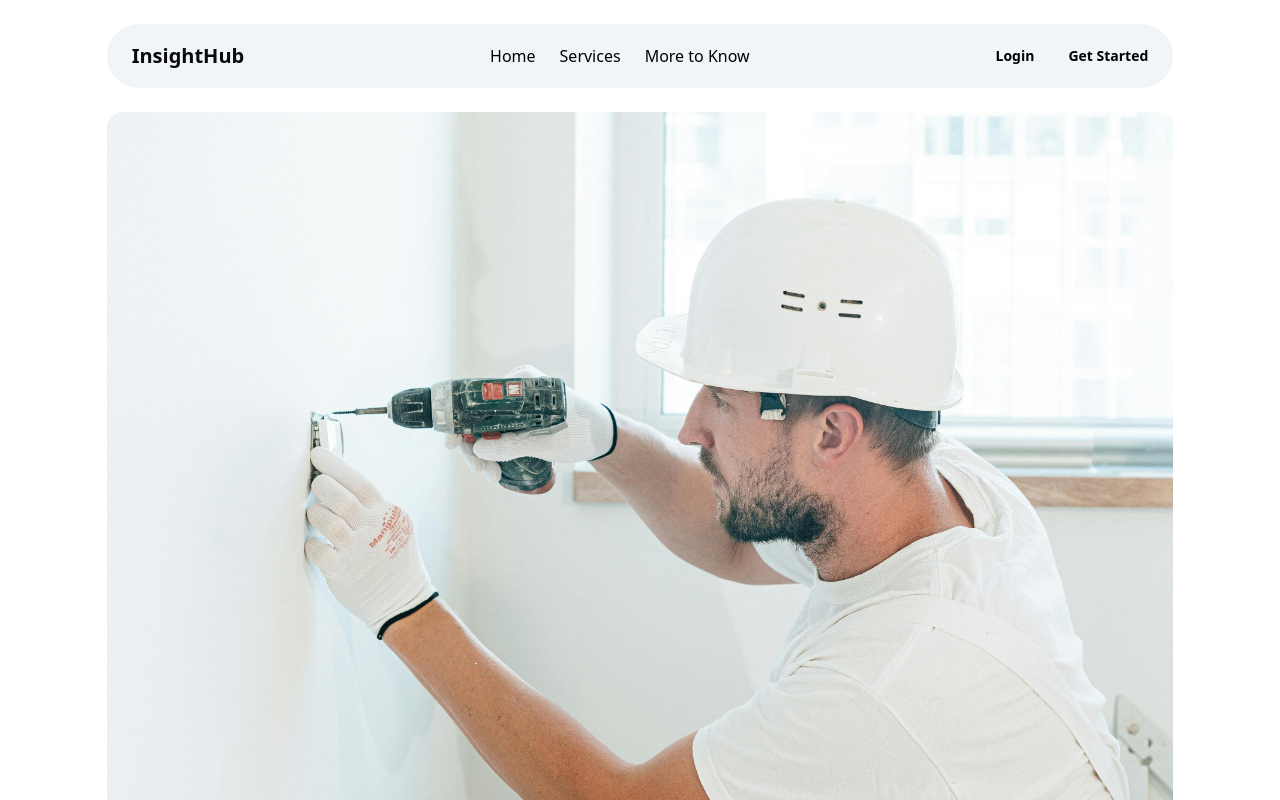
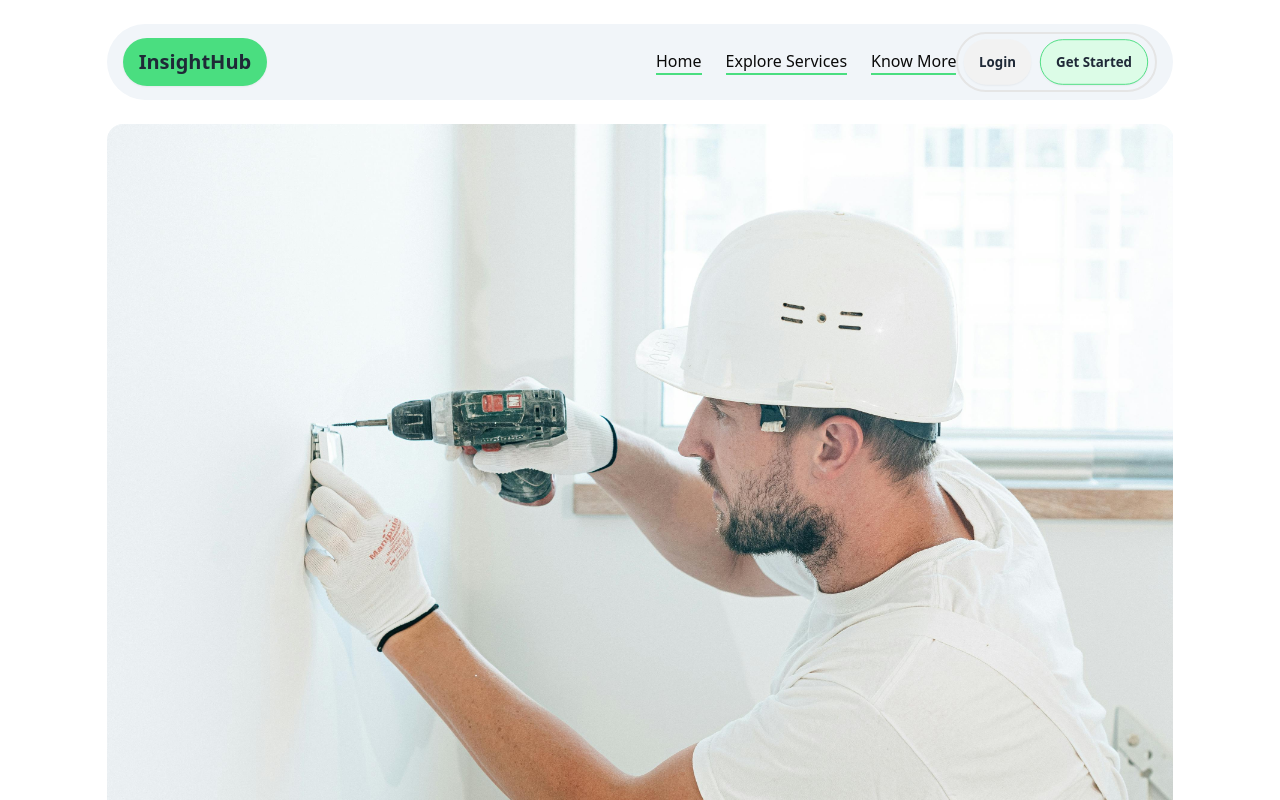
Before and after one commit to amirhamzaayon/InsightHub-client, a React (Vite) app: page / in a window 1280 px wide. Shown: the top 800 px of the page. Built offline with nearby package versions, Linux system fonts and the light colour scheme; no server answers.

Commit message:
change the navbar lagyout design and make responsiveness

```diff
--- a/src/Components/NavBar.jsx
+++ b/src/Components/NavBar.jsx
@@ -1,106 +1,166 @@
 import { AuthContext } from "@/Providers/AuthProvider";
-import { useContext } from "react";
-import { Link } from "react-router-dom";
+import { useContext, useState } from "react";
+import { Link, NavLink } from "react-router-dom";
 
 export const NavBar = () => {
   const { user, logOut } = useContext(AuthContext);
-  // console.log(user);
+  const [isMenuOpen, setIsMenuOpen] = useState(false);
+
+  const toggleMenu = () => {
+    setIsMenuOpen(!isMenuOpen);
+  };
 
   const scrollToSection = (id) => {
     const section = document.getElementById(id);
     if (section) {
       section.scrollIntoView({ behavior: "smooth" });
     }
+    // Close mobile menu after clicking a link
+    setIsMenuOpen(false);
   };
 
-  const publiceNavLinks = (
+  const navLinkStyle = ({ isActive }) =>
+    isActive ? "border-b-2 border-green-400" : "";
+
+  const navLinks = (
     <>
-      <Link to="/">Home</Link>
-      <Link to="#ServiceCards" onClick={() => scrollToSection("ServiceCards")}>
-        Services
-      </Link>
-      <Link to="#faq" onClick={() => scrollToSection("faq")}>
-        More to Know
-      </Link>
+      <NavLink
+        to="/"
+        className={navLinkStyle}
+        onClick={() => scrollToSection("Home")}
+      >
+        Home
+      </NavLink>
+
+      <NavLink
+        to="#ServiceCards"
+        className={navLinkStyle}
+        onClick={() => scrollToSection("ServiceCards")}
+      >
+        Explore Services
+      </NavLink>
+
+      <NavLink
+        to="#faq"
+        className={navLinkStyle}
+        onClick={() => scrollToSection("faq")}
+      >
+        Know More
+      </NavLink>
     </>
   );
-  const userNavLinks = (
+
+  const userActionLink = (
     <>
-      <Link to="/">Home</Link>
-      <Link to="#ServiceCards" onClick={() => scrollToSection("ServiceCards")}>
-        Services
-      </Link>
-      <Link to="/features/MyServices">My services</Link>
-      <Link to="/features/MyReviews">My Reviews</Link>
-      <Link to="/features/AddService">Add Services</Link>
+      <NavLink
+        to="/features/MyServices"
+        className={navLinkStyle}
+        onClick={() => setIsMenuOpen(false)}
+      >
+        My services
+      </NavLink>
+
+      <NavLink
+        to="/features/MyReviews"
+        className={navLinkStyle}
+        onClick={() => setIsMenuOpen(false)}
+      >
+        My Reviews
+      </NavLink>
     </>
   );
+
   return (
-    <div>
-      <div className="justify-between rounded-full navbar bg-slate-100">
-        <div className="">
-          <a className="text-xl rounded-full btn btn-ghost">InsightHub</a>
+    <div className="sticky top-0 z-10 w-full">
+      <div className="px-4 rounded-full navbar bg-slate-100 sm:justify-between">
+        {/* Logo - always visible */}
+        <div className="flex-1">
+          <a className="text-xl bg-green-400 border-none rounded-full btn hover:bg-green-300">
+            InsightHub
+          </a>
         </div>
-        <div className="flex items-center justify-center gap-6 font-medium text-black flex-2">
-          {user ? userNavLinks : publiceNavLinks}
-        </div>
-        <div className="flex-none">
-          {/* <div className="dropdown dropdown-end">
-            <div
-              tabIndex={0}
-              role="button"
-              className="btn btn-ghost btn-circle"
+
+        {/* Mobile menu button */}
+        <div className="flex md:hidden">
+          <button
+            onClick={toggleMenu}
+            className="p-2 text-white bg-green-400 rounded-full hover:bg-green-500"
           >
-              <div className="indicator">
             <svg
               xmlns="http://www.w3.org/2000/svg"
-                  className="w-5 h-5"
+              className="w-6 h-6"
               fill="none"
               viewBox="0 0 24 24"
               stroke="currentColor"
             >
+              {isMenuOpen ? (
                 <path
                   strokeLinecap="round"
                   strokeLinejoin="round"
-                    strokeWidth="2"
-                    d="M3 3h2l.4 2M7 13h10l4-8H5.4M7 13L5.4 5M7 13l-2.293 2.293c-.63.63-.184 1.707.707 1.707H17m0 0a2 2 0 100 4 2 2 0 000-4zm-8 2a2 2 0 11-4 0 2 2 0 014 0z"
+                  strokeWidth={2}
+                  d="M6 18L18 6M6 6l12 12"
                 />
+              ) : (
+                <path
+                  strokeLinecap="round"
+                  strokeLinejoin="round"
+                  strokeWidth={2}
+                  d="M4 6h16M4 12h16M4 18h16"
+                />
+              )}
             </svg>
-                <span className="badge badge-sm indicator-item">8</span>
+          </button>
         </div>
+
+        {/* Desktop Navigation */}
+        <div className="items-center justify-center hidden gap-6 font-medium md:flex flex-2">
+          {navLinks}
         </div>
+
+        {/* Desktop User Actions */}
+        <div className="flex-none hidden md:flex">
+          {user && user.email ? (
+            <div className="p-1 space-x-1 border-2 rounded-full">
+              <div className="dropdown dropdown-end">
                 <div
                   tabIndex={0}
-              className="card card-compact dropdown-content bg-base-100 z-[1] mt-3 w-52 shadow"
+                  role="button"
+                  className="border-none rounded-full btn hover:bg-green-400"
                 >
-              <div className="card-body">
-                <span className="text-lg font-bold">8 Items</span>
-                <span className="text-info">Subtotal: $999</span>
-                <div className="card-actions">
-                  <button className="btn btn-primary btn-block">
-                    View cart
-                  </button>
+                  My Activity
                 </div>
+                <ul
+                  tabIndex={0}
+                  className="z-10 p-2 shadow-sm dropdown-content menu bg-base-100 rounded-box w-52"
+                >
+                  <li>{userActionLink}</li>
+                </ul>
               </div>
-            </div>
-          </div> */}
-          {user && user.email ? (
+
+              <NavLink
+                to="/features/AddService"
+                className={({ isActive }) =>
+                  isActive
+                    ? "btn rounded-full bg-green-500 border-none"
+                    : "btn rounded-full bg-green-400 border-none hover:bg-green-300"
+                }
+              >
+                Add Service +
+              </NavLink>
+
               <div className="dropdown dropdown-end">
                 <div
                   tabIndex={0}
                   role="button"
                   className="btn btn-ghost btn-circle avatar"
                 >
-                <div className="w-10 rounded-full">
-                  <img
-                    alt="Tailwind CSS Navbar component"
-                    src={user.photoURL}
-                  />
+                  <div className="w-10 rounded-full ring ring-green-400">
+                    <img alt="User profile" src={user.photoURL} />
                   </div>
                 </div>
                 <ul
                   tabIndex={0}
-                className="menu menu-sm dropdown-content bg-base-100 rounded-box z-[1] mt-3 w-52 p-2 shadow"
+                  className="z-10 p-2 mt-3 shadow menu menu-sm dropdown-content bg-base-100 rounded-box w-52"
                 >
                   <li>
                     <a className="justify-between">
@@ -113,23 +173,93 @@ export const NavBar = () => {
                   <li>
                     <a>Update Profile</a>
                   </li>
-                {/* <li>
-                  <a onClick={logOut}>Logout</a>
-                </li> */}
                 </ul>
               </div>
+            </div>
           ) : (
-            <div className="font-bold text-black">
-              <Link to="/auth/login" className="rounded-full btn btn-ghost">
+            <div className="p-1 space-x-1 font-bold text-black border-2 rounded-full btn-group">
+              <Link
+                to="/auth/login"
+                className="border-none rounded-full btn hover:bg-green-400"
+              >
                 Login
               </Link>
-              <Link to="/auth/register" className="rounded-full btn btn-ghost">
+              <Link
+                to="/auth/register"
+                className="bg-green-100 border-green-400 rounded-full hover:bg-green-400 btn"
+              >
                 Get Started
               </Link>
             </div>
           )}
         </div>
       </div>
+
+      {/* Mobile Menu - conditionally rendered */}
+      {isMenuOpen && (
+        <div className="px-4 py-3 shadow-md md:hidden bg-slate-100">
+          <div className="flex flex-col gap-4">
+            {/* Mobile Navigation Links */}
+            <div className="flex flex-col gap-3 font-medium">{navLinks}</div>
+
+            {/* Mobile User Actions */}
+            {user && user.email ? (
+              <div className="flex flex-col gap-3 pt-3 border-t">
+                <div className="flex items-center gap-2 py-2">
+                  <div className="w-8 h-8 overflow-hidden rounded-full ring ring-green-400">
+                    <img
+                      alt="User profile"
+                      src={user.photoURL}
+                      className="object-cover w-full h-full"
+                    />
+                  </div>
+                  <span>{user.displayName}</span>
+                </div>
+
+                <NavLink
+                  to="/features/AddService"
+                  className="text-white bg-green-400 border-none rounded-full btn btn-sm hover:bg-green-500"
+                  onClick={() => setIsMenuOpen(false)}
+                >
+                  Add Service +
+                </NavLink>
+
+                <div className="flex flex-col gap-2 pt-2">
+                  <p className="font-semibold text-gray-700">My Activity</p>
+                  {userActionLink}
+                  <a
+                    onClick={() => {
+                      logOut();
+                      setIsMenuOpen(false);
+                    }}
+                    className="text-red-500 cursor-pointer"
+                  >
+                    Logout
+                  </a>
+                  <a className="cursor-pointer">Update Profile</a>
+                </div>
+              </div>
+            ) : (
+              <div className="flex flex-col gap-3 pt-3 border-t">
+                <Link
+                  to="/auth/login"
+                  className="w-full rounded-full btn btn-sm hover:bg-green-400"
+                  onClick={() => setIsMenuOpen(false)}
+                >
+                  Login
+                </Link>
+                <Link
+                  to="/auth/register"
+                  className="w-full text-white bg-green-400 rounded-full btn btn-sm hover:bg-green-500"
+                  onClick={() => setIsMenuOpen(false)}
+                >
+                  Get Started
+                </Link>
+              </div>
+            )}
+          </div>
+        </div>
+      )}
     </div>
   );
 };
--- a/src/Layouts/HomeLayout.jsx
+++ b/src/Layouts/HomeLayout.jsx
@@ -12,7 +12,9 @@ export const HomeLayout = () => {
     <div className="font-roboto">
       <header className="w-10/12 mx-auto mt-6">
         <NavBar></NavBar>
-        <HeroSection></HeroSection>
+        <section id="Home">
+          <HeroSection></HeroSection>
+        </section>
       </header>
       <main>
         <section className="w-10/12 py-12 mx-auto">
--- a/src/index.css
+++ b/src/index.css
@@ -1,10 +1,11 @@
+/* @import "tailwindcss";
+@plugin "daisyui"; */
 @import "slick-carousel/slick/slick.css";
 @import "slick-carousel/slick/slick-theme.css";
 @import url("https://fonts.googleapis.com/css2?family=Roboto:ital,wght@0,100;0,300;0,400;0,500;0,700;0,900;1,100;1,300;1,400;1,500;1,700;1,900&display=swap");
 @tailwind base;
 @tailwind components;
 @tailwind utilities;
-
 /* body {
   font-family: "Roboto", sans-serif;
 } */
--- a/src/lib/utils.js
+++ b/src/lib/utils.js
@@ -1,5 +1,5 @@
 import { clsx } from "clsx";
-import { twMerge } from "tailwind-merge"
+import { twMerge } from "tailwind-merge";
 
 export function cn(...inputs) {
   return twMerge(clsx(inputs));
--- a/vite.config.js
+++ b/vite.config.js
@@ -1,6 +1,7 @@
 import path from "path";
 import { defineConfig } from "vite";
 import react from "@vitejs/plugin-react";
+// import tailwindcss from "@tailwindcss/vite";
 
 // https://vite.dev/config/
 export default defineConfig({
```
Also changed, not shown: package.json (+4 -3 lines), src/App.css (deleted), src/App.jsx (deleted), 1 other file (tests, documents, lock files or other folders). Lines whose indentation alone changed are shown as unchanged.
